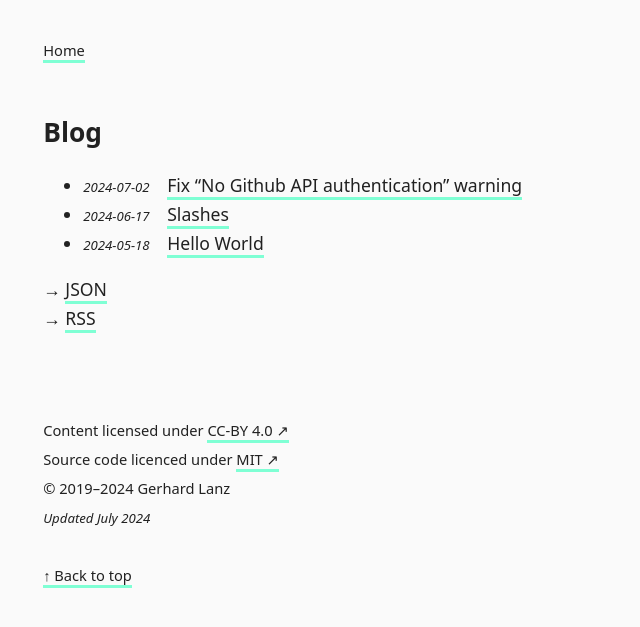
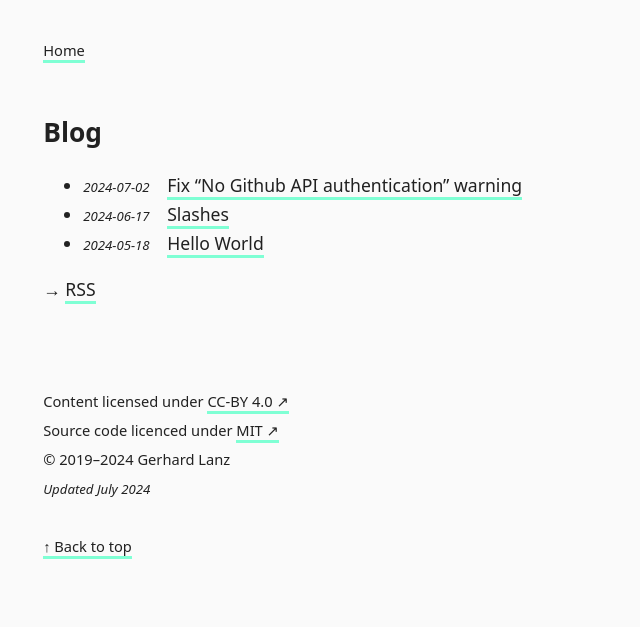
Before and after one commit to gerhardlanz/gerhardla.nz, a Jekyll site: the page built from blog.md, in a window 1280 px wide. Shown: the top 627 px of the page, without its empty margins (0-640 px from the left). Built offline with Jekyll 4.4.1, drawn with Linux system fonts in a browser that asks for light colours; Markdown is read by kramdown in place of the engine named in the settings; our own code applies the rules of GitHub Pages for plain Markdown files.

Commit message:
chore: remove JSON feed

```diff
--- a/Gemfile
+++ b/Gemfile
@@ -7,7 +7,6 @@ group :jekyll_plugins do
   gem 'github-pages'
   gem 'faraday-retry'
   gem 'jekyll-feed'
-  gem 'jekyll-json-feed'
   gem 'jekyll-readme-index'
   gem 'jekyll-sitemap'
 end
--- a/_config.yml
+++ b/_config.yml
@@ -8,7 +8,6 @@
 plugins:
   - jekyll-commonmark
   - jekyll-feed
-  - jekyll-json-feed
   - jekyll-readme-index
   - jekyll-sitemap
 
--- a/blog.md
+++ b/blog.md
@@ -11,5 +11,4 @@ layout: default
   {% endfor %}
 </ul>
 
-→ [JSON](../feed.json)
 → [RSS](../feed.xml)
```
